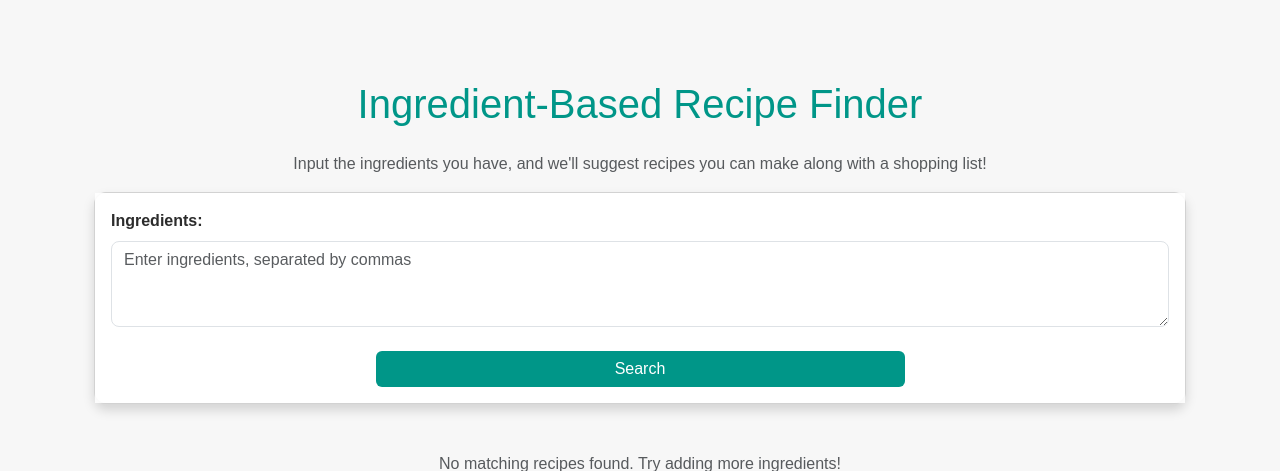
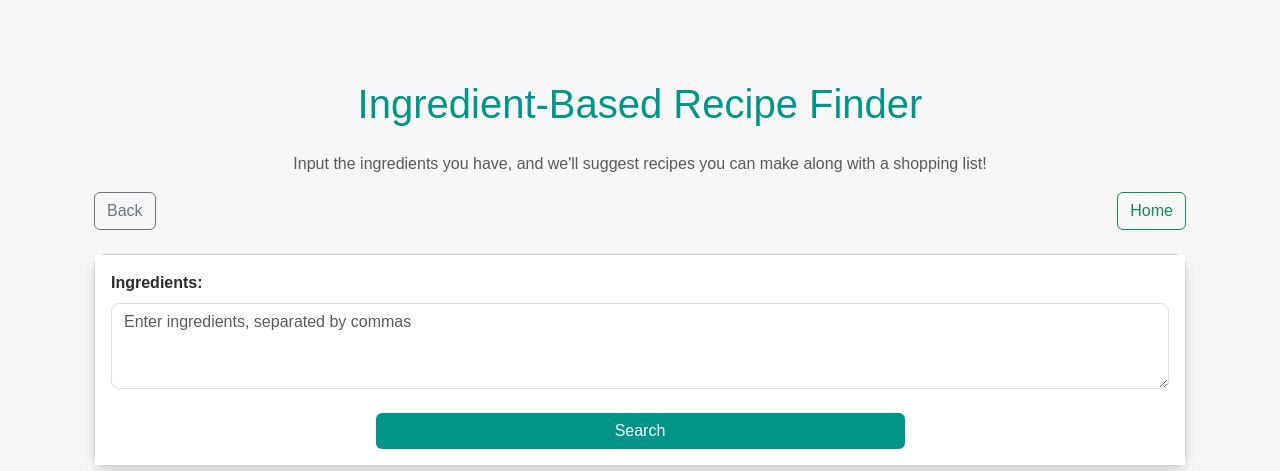
Before and after one commit to m75-ali/recipe-sharing-platform, a Django app: page /recipes/search/ in a window 1280 px wide. Shown: the part 64-535 px from the top of the page. Run offline with Django 4.2, Linux system fonts and the light colour scheme; the visitor is signed in with stand-in values (Sample User, id 1); some libraries are stand-ins or nearby versions.

Commit message:
Back and home button added to Ingredient Search template

```diff
--- a/recipesharing/recipes/templates/recipes/ingredient_search.html
+++ b/recipesharing/recipes/templates/recipes/ingredient_search.html
@@ -6,6 +6,15 @@
     <h1 class="text-center mb-4" style="color: #009688;">Ingredient-Based Recipe Finder</h1>
     <p class="text-center text-muted">Input the ingredients you have, and we'll suggest recipes you can make along with a shopping list!</p>
 
+    <!-- Navigation Buttons -->
+    <div class="d-flex justify-content-between mb-4">
+        <a href="{{ request.META.HTTP_REFERER|default:'#' }}" class="btn btn-outline-secondary">
+            <i class="bi bi-arrow-left"></i> Back
+        </a>
+        <a href="{% url 'recipe_index' %}" class="btn btn-outline-success">
+            <i class="bi bi-house"></i> Home
+        </a>
+    </div>
 
     <!-- Search Form -->
     <div class="card shadow-sm mb-4">
@@ -27,6 +36,7 @@
             </form>
         </div>
     </div>
+
     <!-- Display Results -->
     {% if results %}
         <h2 class="mt-5 text-center" style="color: #009688;">Matching Recipes:</h2>
```
